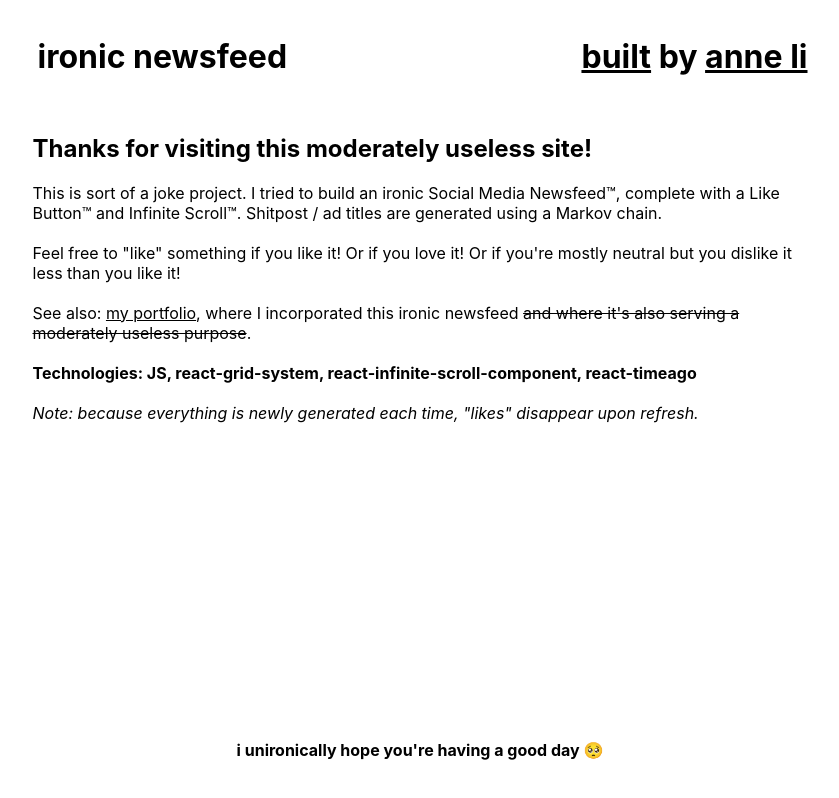
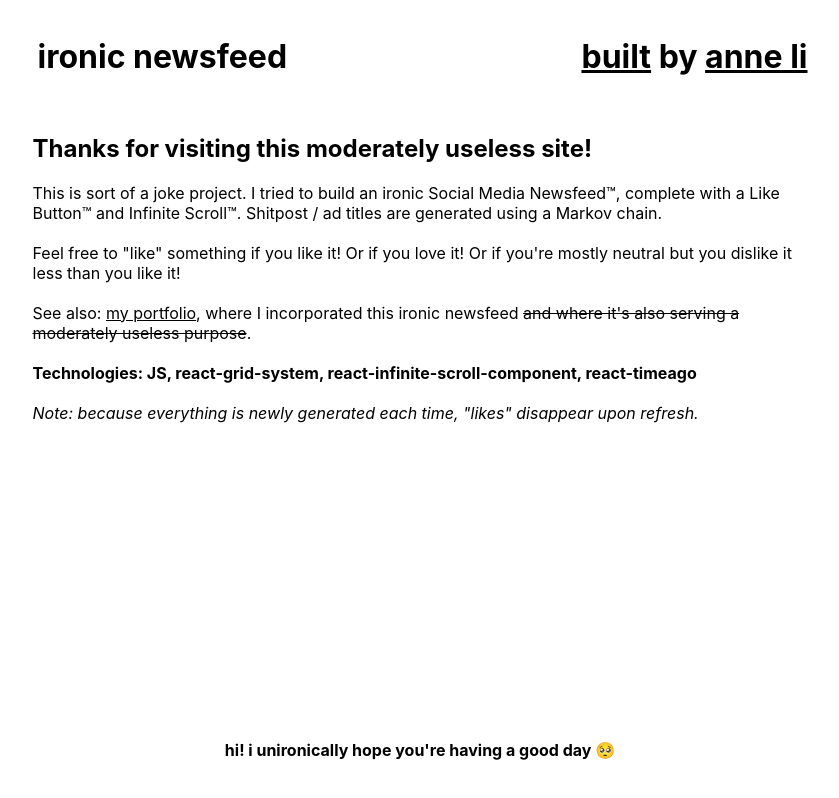
Before and after one commit to amphinomid/ironic-newsfeed, a React (Create React App) app: page /comments in a window 1280 px wide. Shown: the whole page, without its empty margins (220-1059 px from the left). Built offline with nearby package versions, Linux system fonts and the light colour scheme.

Commit message:
Update layout.js

```diff
--- a/src/components/layout.js
+++ b/src/components/layout.js
@@ -24,7 +24,7 @@ const Layout = (props) => {
       </div>
       <footer>
         <p style={{ fontSize: `1rem`, textAlign: `center` }}>
-          <b>i unironically hope you're having a good day 🥺</b>
+          <b>hi! i unironically hope you're having a good day 🥺</b>
         </p>
       </footer>
     </div>
```
